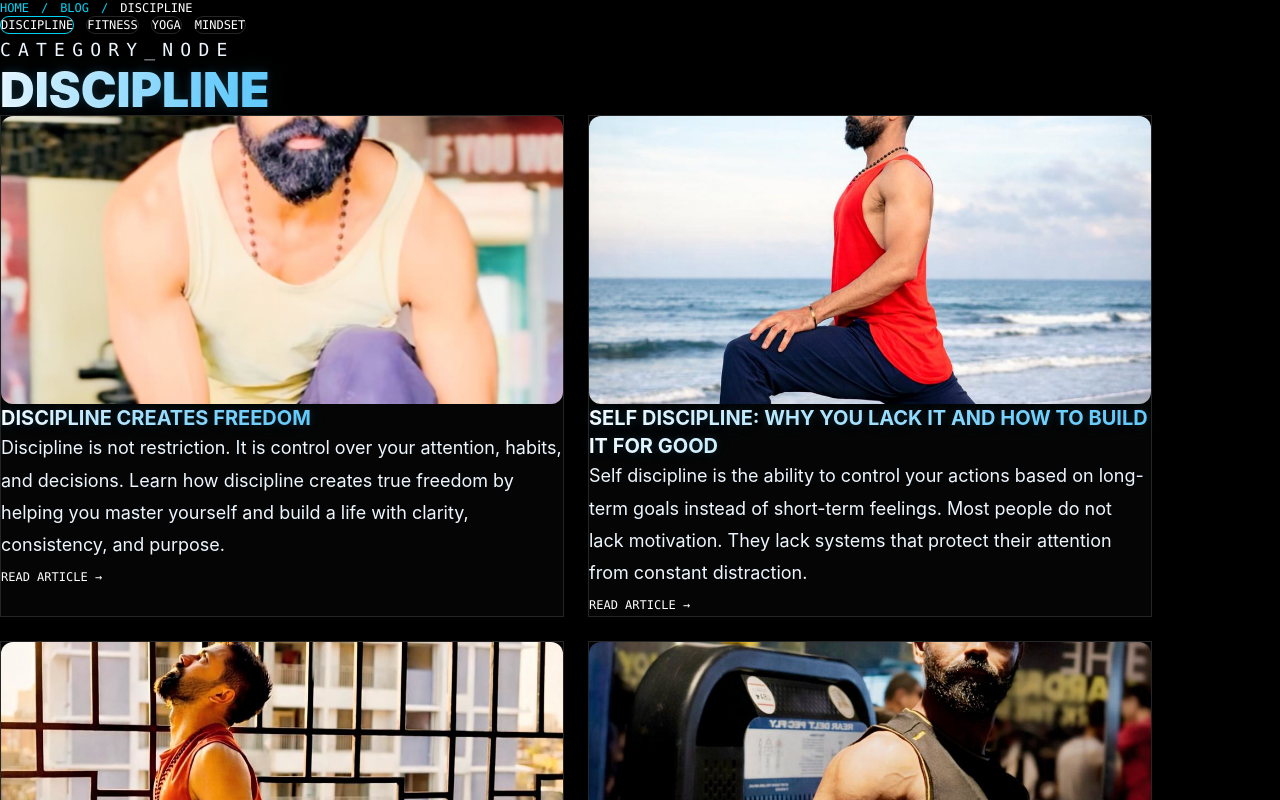
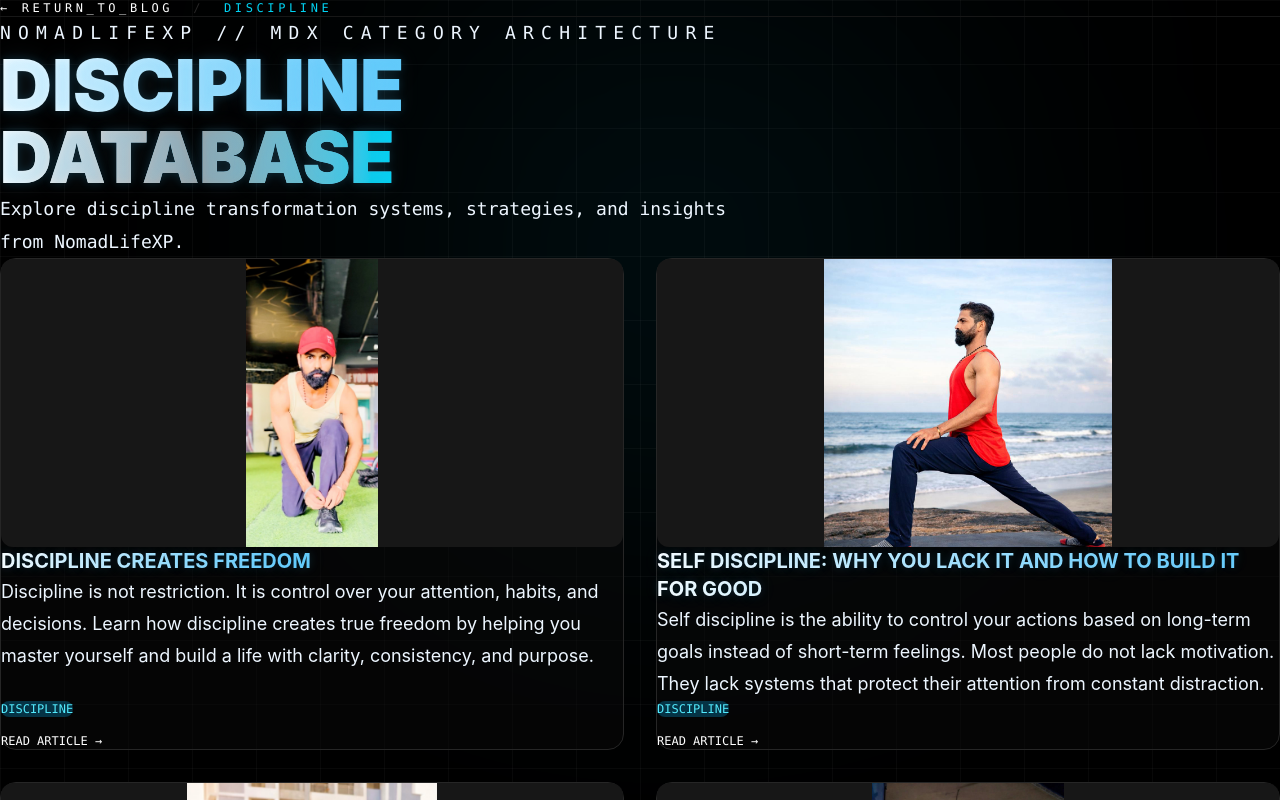
Before and after one commit to roysubrata2099-boop/nomadlifexp-2.0, a Next.js app: page /blog/category/discipline in a window 1280 px wide. Shown: the top 800 px of the page. Built offline with nearby package versions, Linux system fonts and the light colour scheme.

Commit message:
Fix MDX category pages and image rendering

```diff
--- a/src/app/blog/category/[category]/page.tsx
+++ b/src/app/blog/category/[category]/page.tsx
@@ -5,15 +5,9 @@
 import { notFound } from "next/navigation";
 import type { Metadata } from "next";
 
-import {
-    getAllMDXPosts,
-} from "@/lib/mdx";
+import { getAllMDXPosts } from "@/lib/mdx";
 
-
-const SITE_URL =
-    "https://nomadlifexp.com";
-
-
+const SITE_URL = "https://nomadlifexp.com";
 
 type PageProps = {
     params: Promise<{
@@ -21,672 +15,220 @@
     }>;
 };
 
-
-
 type SafePost = {
-
     slug: string;
-
     title: string;
-
     description: string;
-
     category: string;
-
     image: string;
-
 };
 
-
-
-const ALLOWED_CATEGORIES =
-    new Set([
+const ALLOWED_CATEGORIES = new Set([
     "discipline",
     "fitness",
     "yoga",
     "mindset",
 ]);
 
-
-
-
-
-function safeSlug(
-    value: unknown
-): string {
-
-    if (
-        typeof value !== "string"
-    ) {
+function safeSlug(value: unknown): string {
+    if (typeof value !== "string") {
         return "";
     }
-
 
     return value
         .trim()
         .toLowerCase()
-        .replace(
-            /[^a-z0-9]+/g,
-            "-"
-        )
-        .replace(
-            /^-+|-+$/g,
-            "");
-
+        .replace(/[^a-z0-9]+/g, "-")
+        .replace(/^-+|-+$/g, "");
 }
 
-
-
-
-
-function safeText(
-    value: unknown
-): string {
-
-    if (
-        typeof value !== "string"
-    ) {
+function safeText(value: unknown): string {
+    if (typeof value !== "string") {
         return "";
     }
 
-
     return value.trim();
-
 }
 
-
-
-
-
-function safeImage(
-    value: unknown
-): string {
-
-    if (
-        typeof value !== "string"
-    ) {
+function safeImage(value: unknown): string {
+    if (typeof value !== "string") {
         return "";
     }
 
+    const image = value.trim();
 
-    const image =
-        value.trim();
-
-
-    if (
-        !image.startsWith("/")
-    ) {
+    if (!image.startsWith("/")) {
         return "";
     }
 
-
     return image;
-
 }
 
+export async function generateStaticParams() {
+    try {
+        const categories = getAllMDXPosts()
+            .map((post) => safeSlug(post.category))
+            .filter((category) => ALLOWED_CATEGORIES.has(category));
 
-
-
-
-
-
-export async function generateStaticParams() {
-
-    try {
-
-        const categories =
-            getAllMDXPosts()
-                .map(
-                    post =>
-                        safeSlug(
-                            post.category
-                        )
-                )
-                .filter(
-                    category =>
-                        ALLOWED_CATEGORIES.has(
-                            category
-                        )
-                );
-
-
-        return [
-            ...new Set(categories)
-        ].map(
-            category => ({
+        return [...new Set(categories)].map((category) => ({
             category,
-            })
-        );
-
-
+        }));
     } catch {
-
         return [];
-
+    }
 }
 
+export async function generateMetadata({
+    params,
+}: PageProps): Promise<Metadata> {
+    const { category } = await params;
+    const cleanCategory = safeSlug(category);
+
+    if (!ALLOWED_CATEGORIES.has(cleanCategory)) {
+        return {
+            title: "Category Not Found | NomadLifeXP",
+        };
     }
 
-
-
-
-
-
-
-export async function generateMetadata(
-    {
-        params,
-    }: PageProps
-): Promise<Metadata> {
-
-
-    const {
-        category,
-    } = await params;
-
-
-    const cleanCategory =
-        safeSlug(category);
-
-
-
-    if (
-        !ALLOWED_CATEGORIES.has(
-            cleanCategory
-        )
-    ) {
+    const formattedCategory =
+        cleanCategory.charAt(0).toUpperCase() + cleanCategory.slice(1);
 
     return {
-            title:
-                "Category Not Found | NomadLifeXP",
+        title: `${formattedCategory} Articles | NomadLifeXP`,
+        description: `Explore ${cleanCategory} transformation systems and insights from NomadLifeXP.`,
+        alternates: {
+            canonical: `${SITE_URL}/blog/category/${cleanCategory}`,
+        },
+        robots: {
+            index: true,
+            follow: true,
+        },
     };
-
 }
 
+export default async function MDXCategoryPage({ params }: PageProps) {
+    const { category } = await params;
+    const cleanCategory = safeSlug(category);
 
-
-    return {
-
-        title:
-            `${cleanCategory} Articles | NomadLifeXP`,
-
-        description:
-            `Explore ${cleanCategory} transformation systems and insights from NomadLifeXP.`,
-
-        alternates: {
-
-            canonical:
-                `${SITE_URL}/blog/category/${cleanCategory}`,
-
-        },
-
-        robots: {
-
-            index: true,
-
-            follow: true,
-
-        },
-
-    };
-
+    if (!ALLOWED_CATEGORIES.has(cleanCategory)) {
+        notFound();
     }
-
-
-
-
-
-
-
-
-export default async function MDXCategoryPage(
-    {
-        params,
-    }: PageProps
-) {
-
-
-    const {
-        category,
-    } = await params;
-
-
-
-    const cleanCategory =
-        safeSlug(category);
-
-
-
-    if (
-        !ALLOWED_CATEGORIES.has(
-            cleanCategory
-        )
-    ) {
-
-        notFound();
-
-    }
-
-
-
-
 
     let posts: SafePost[] = [];
 
-
-
-
-
     try {
-
-
-        posts =
-            getAllMDXPosts()
-
-                .map(
-                    post => ({
-
-                        slug:
-                            safeSlug(
-                                post.slug
-                            ),
-
-
-                        title:
-                            safeText(
-                                post.title
-                            )
-                            ||
-                            "Untitled Article",
-
-
-                        description:
-                            safeText(
-                                post.description
-                            )
-                            ||
-                            "No description available.",
-
-
-                        category:
-                            safeSlug(
-                                post.category
-                            ),
-
-
-                        image:
-                            safeImage(
-                                post.image
-                            ),
-
-                    })
-                )
-
-                .filter(
-                    post =>
-                        post.category ===
-                        cleanCategory
-                );
-
-
+        posts = getAllMDXPosts()
+            .map((post) => ({
+                slug: safeSlug(post.slug),
+                title: safeText(post.title) || "Untitled Article",
+                description: safeText(post.description) || "No description available.",
+                category: safeSlug(post.category),
+                image: safeImage(post.image),
+            }))
+            .filter((post) => post.category === cleanCategory);
     } catch {
-
         posts = [];
-
     }
 
-
-
-
-
-
-    if (
-        posts.length === 0
-    ) {
-
+    if (posts.length === 0) {
         notFound();
-
     }
 
-
-
-
-
-
+    const formattedCategory =
+        cleanCategory.charAt(0).toUpperCase() + cleanCategory.slice(1);
 
     return (
+        <div className="relative min-h-screen bg-black text-white overflow-hidden antialiased">
+            {/* Background Accent Grids */}
+            <div className="absolute top-0 left-1/3 w-[500px] h-[500px] bg-cyan-500/10 blur-[150px] rounded-full pointer-events-none" />
+            <div className="absolute inset-0 bg-[linear-gradient(to_right,#ffffff08_1px,transparent_1px),linear-gradient(to_bottom,#ffffff08_1px,transparent_1px)] bg-[size:4rem_4rem] pointer-events-none" />
 
-        <main
-            className="
-            min-h-screen
-            bg-black
-            text-white
-            px-6
-            py-32
-            "
+            <main className="relative z-10 max-w-7xl mx-auto px-6 py-32">
+                {/* Navigation */}
+                <nav className="flex gap-5 border-b border-neutral-900 pb-6 mb-16 font-mono text-xs tracking-[0.3em] uppercase">
+                    <Link
+                        href="/blog"
+                        className="text-neutral-500 hover:text-cyan-400 transition"
                     >
+                        ← RETURN_TO_BLOG
+                    </Link>
+                    <span className="text-neutral-800">/</span>
+                    <span className="text-cyan-400">{cleanCategory}</span>
+                </nav>
 
+                {/* Category Header */}
+                <header className="max-w-5xl mb-24">
+                    <p className="font-mono text-xs uppercase tracking-[0.4em] text-cyan-400">
+                        NomadLifeXP // MDX Category Architecture
+                    </p>
+                    <h1 className="mt-6 text-5xl md:text-7xl font-black uppercase leading-none">
+                        {formattedCategory}
+                        <br />
+                        <span className="bg-gradient-to-r from-white via-neutral-400 to-cyan-400 bg-clip-text text-transparent">
+                            DATABASE
+                        </span>
+                    </h1>
+                    <p className="mt-8 max-w-3xl text-neutral-400 font-mono">
+                        Explore {cleanCategory} transformation systems, strategies, and insights from NomadLifeXP.
+                    </p>
+                </header>
 
-            <div
-                className="
-                max-w-6xl
-                mx-auto
-                "
+                {/* Posts Grid */}
+                <section>
+                    <div className="grid md:grid-cols-2 gap-8">
+                        {posts.map((post) => (
+                            <article
+                                key={post.slug}
+                                className="flex flex-col border border-neutral-800 bg-neutral-950/50 p-8 rounded-2xl hover:border-cyan-500/40 transition"
                             >
+                                {/* Full Uncropped Image Container (Exact Match to Blog Page) */}
+                                {post.image && (
+                                    <div className="relative w-full h-72 mb-6 rounded-xl overflow-hidden bg-neutral-900">
+                                        <Image
+                                            src={post.image}
+                                            alt={post.title}
+                                            fill
+                                            priority={false}
+                                            sizes="(max-width:768px) 100vw, 50vw"
+                                            className="object-contain object-center transition-transform duration-500 hover:scale-105"
+                                        />
+                                    </div>
+                                )}
 
+                                {/* Content Details */}
+                                <div className="flex flex-col flex-1 justify-between">
+                                    <div>
+                                        <h2 className="text-xl font-bold uppercase">
+                                            <Link
+                                                href={`/blog/posts/${post.slug}`}
+                                                className="hover:text-cyan-400 transition"
+                                            >
+                                                {post.title}
+                                            </Link>
+                                        </h2>
+                                        <p className="mt-4 text-sm text-neutral-400 line-clamp-3">
+                                            {post.description}
+                                        </p>
+                                    </div>
 
-
-                <nav
-                    className="
-                    flex
-                    gap-3
-                    text-xs
-                    font-mono
-                    uppercase
-                    text-cyan-400
-                    "
-                >
+                                    <div className="mt-6 flex flex-col items-start gap-4">
+                                        <span className="rounded-full px-3 py-1 text-xs uppercase font-mono bg-cyan-950 text-cyan-300">
+                                            {post.category}
+                                        </span>
 
                                         <Link
-                        href="/"
-                        className="hover:text-cyan-300"
+                                            href={`/blog/posts/${post.slug}`}
+                                            className="inline-flex text-xs font-mono uppercase text-cyan-400 hover:text-cyan-300 transition"
                                         >
-                        Home
+                                            READ ARTICLE →
                                         </Link>
-
-
-                    <span>
-                        /
-                    </span>
-
-
-                    <Link
-                        href="/blog"
-                        className="hover:text-cyan-300"
-                    >
-                        Blog
-                    </Link>
-
-
-                    <span>
-                        /
-                    </span>
-
-
-                    <span
-                        className="text-white"
-                    >
-                        {cleanCategory}
-                    </span>
-
-
-                </nav>
-
-
-
-
-
-
-
-
-                <div
-                    className="
-                    mt-8
-                    flex
-                    flex-wrap
-                    gap-3
-                    "
-                >
-
-                    {
-                        [
-                            "discipline",
-                            "fitness",
-                            "yoga",
-                            "mindset",
-                        ]
-                            .map(
-                                item => (
-
-                                    <Link
-
-                                        key={item}
-
-                                        href={
-                                            `/blog/category/${item}`
+                                    </div>
+                                </div>
+                            </article>
+                        ))}
+                    </div>
+                </section>
+            </main>
+        </div>
+    );
 }
-
-                                        className={`
-                                    rounded-full
-                                    border
-                                    px-4
-                                    py-2
-                                    text-xs
-                                    uppercase
-                                    font-mono
-                                    transition
-                                    ${item === cleanCategory
-                                                ?
-                                                "border-cyan-400 text-cyan-400"
-                                                :
-                                                "border-neutral-800 text-neutral-400 hover:border-cyan-400"
-                                            }
-                                    `}
-
-                                    >
-
-                                        {item}
-
-                                    </Link>
-
-                                )
-                            )
-                    }
-
-                </div>
-
-
-
-
-
-
-
-
-                <header
-                    className="
-                    mt-16
-                    mb-16
-                    "
-                >
-
-                    <p
-                        className="
-                        text-xs
-                        font-mono
-                        tracking-[0.4em]
-                        text-cyan-400
-                        uppercase
-                        "
-                    >
-                        CATEGORY_NODE
-                    </p>
-
-
-                    <h1
-                        className="
-                        mt-5
-                        text-5xl
-                        font-black
-                        uppercase
-                        "
-                    >
-                        {cleanCategory}
-                    </h1>
-
-
-                </header>
-
-
-
-
-
-
-
-
-                <section
-                    className="
-                    grid
-                    md:grid-cols-2
-                    gap-6
-                    "
-                >
-
-
-                    {
-                        posts.map(
-                            post => (
-
-                                <article
-
-                                    key={
-                                        post.slug
-                                    }
-
-                                    className="
-                                    border
-                                    border-neutral-800
-                                    bg-neutral-950/50
-                                    p-8
-                                    hover:border-cyan-500/40
-                                    transition
-                                    "
-
-                                >
-
-
-
-                                    {
-                                        post.image && (
-
-                                            <div
-                                                className="
-                                                relative
-                                                w-full
-                                                h-72
-                                                mb-6
-                                                rounded-xl
-                                                overflow-hidden
-                                                bg-neutral-900
-                                                "
-                                            >
-
-                                                <Image
-
-                                                    src={
-                                                        post.image
-                                                    }
-
-                                                    alt={
-                                                        post.title
-                                                    }
-
-                                                    fill
-
-                                                    sizes="
-                                                    (max-width:768px)
-                                                    100vw,
-                                                    50vw
-                                                    "
-
-                                                    className="
-                                                    object-cover
-                                                    "
-
-                                                />
-
-                                            </div>
-
-                                        )
-                                    }
-
-
-
-
-
-
-                                    <h2
-                                        className="
-                                        text-xl
-                                        font-bold
-                                        uppercase
-                                        "
-                                    >
-                                        {
-                                            post.title
-                                        }
-                                    </h2>
-
-
-
-
-
-                                    <p
-                                        className="
-                                        mt-4
-                                        text-neutral-400
-                                        "
-                                    >
-                                        {
-                                            post.description
-                                        }
-                                    </p>
-
-
-
-
-
-
-                                    <Link
-
-                                        href={
-                                            `/blog/posts/${post.slug}`
-                                        }
-
-                                        className="
-                                        mt-6
-                                        inline-flex
-                                        text-xs
-                                        uppercase
-                                        font-mono
-                                        text-cyan-400
-                                        hover:text-cyan-300
-                                        "
-
-                                    >
-
-                                        READ ARTICLE →
-
-                                    </Link>
-
-
-
-
-                                </article>
-
-                            )
-                        )
-                    }
-
-
-                </section>
-
-
-
-            </div>
-
-
-        </main>
-
-    );
-
-}
```
Lines whose indentation alone changed are shown as unchanged.
